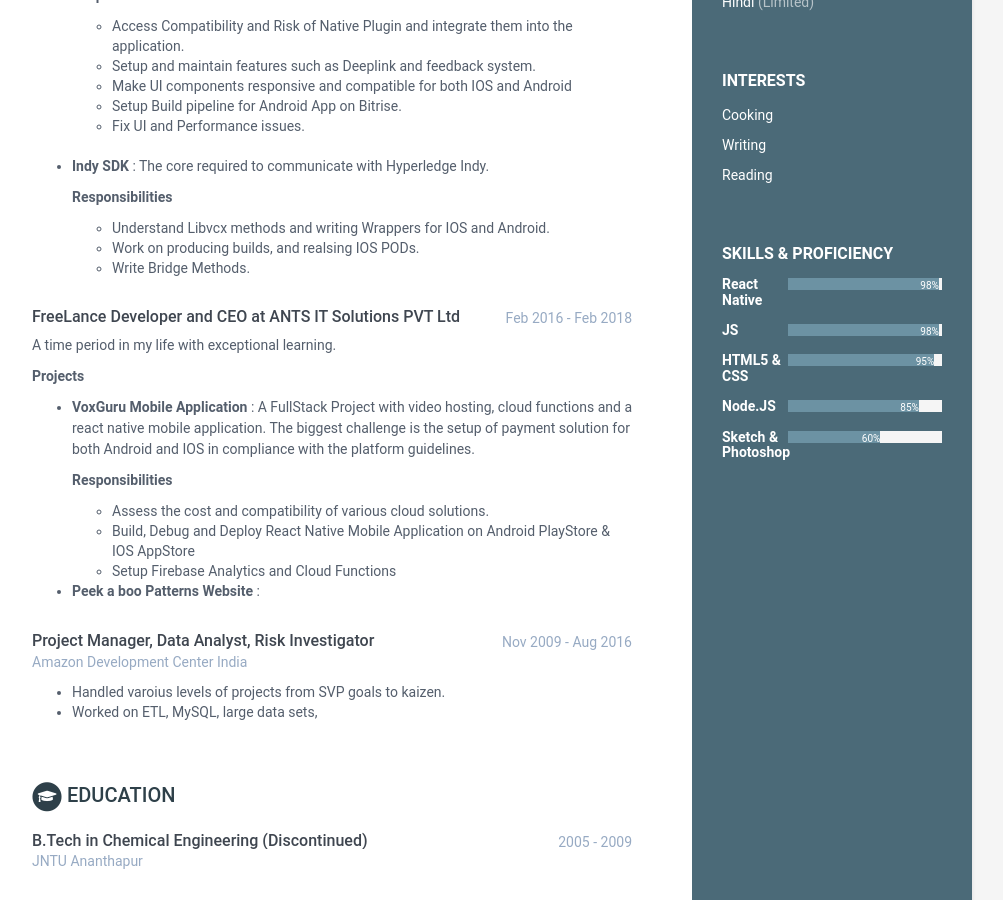
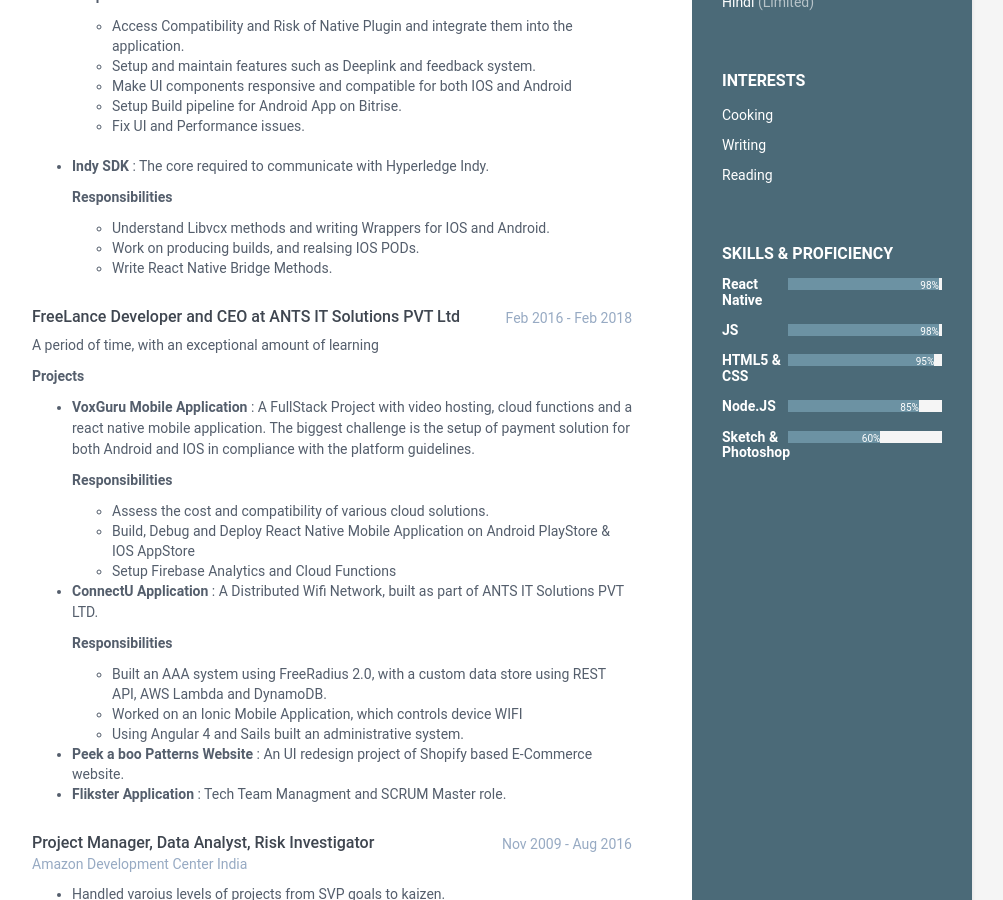
Before and after one commit to nagad814/nagad814.github.io, a Jekyll site: the page built from index.html, in a window 1280 px wide and 900 px high, scrolled down 670 px. Shown: the whole window, without its empty margins (168-1171 px from the left). Built offline with Jekyll 4.4.1, drawn with Linux system fonts in a browser that asks for light colours.

Commit message:
20 Jan 2019

```diff
--- a/_data/data.yml
+++ b/_data/data.yml
@@ -84,13 +84,13 @@ experiences:
               __Responsibilities__
               - Understand Libvcx methods and writing Wrappers for IOS and Android.
               - Work on producing builds, and realsing IOS PODs.
-              - Write Bridge Methods.
+              - Write React Native Bridge Methods.
               <br />
 
     - role: FreeLance Developer and CEO at ANTS IT Solutions PVT Ltd
       time: Feb 2016 - Feb 2018
       details: |
-        A time period in my life with exceptional learning.
+       A period of time, with an exceptional amount of learning
 
         __Projects__
         - __VoxGuru Mobile Application__ : A FullStack Project with video hosting, cloud functions and a react native mobile application. The biggest challenge is the setup of payment solution for both Android and IOS in compliance with the platform guidelines.
@@ -99,7 +99,19 @@ experiences:
           - Assess the cost and compatibility of various cloud solutions.
           - Build, Debug and Deploy React Native Mobile Application on Android PlayStore & IOS AppStore
           - Setup Firebase Analytics and Cloud Functions
-        - __Peek a boo Patterns Website__ :
+          <br />
+
+        - __ConnectU Application__ : A Distributed Wifi Network, built as part of ANTS IT Solutions PVT LTD.
+
+          __Responsibilities__
+            - Built an AAA system using FreeRadius 2.0, with a custom data store using REST API, AWS Lambda and DynamoDB.
+            - Worked on an Ionic Mobile Application, which controls device WIFI
+            - Using Angular 4 and Sails built an administrative system.
+            <br />
+
+        - __Peek a boo Patterns Website__ : An UI redesign project of Shopify based E-Commerce website.
+        - __Flikster Application__ : Tech Team Managment and SCRUM Master role.
+
 
     - role:  Project Manager, Data Analyst, Risk Investigator
       company: Amazon Development Center India
```
